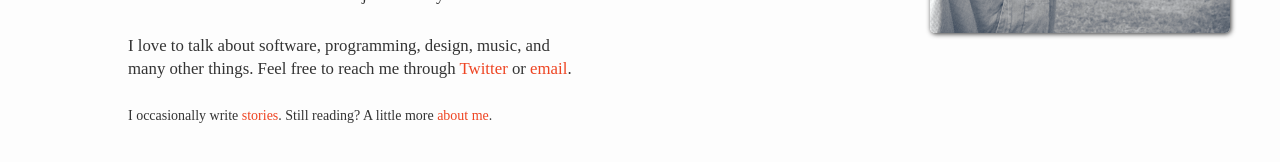
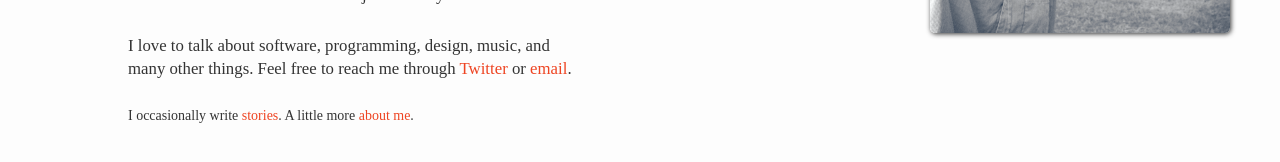
Before and after one commit to taylorlapeyre/taylorlapeyre.github.io, a Jekyll site: the page built from index.html, in a window 1280 px wide. Shown: the part 496-658 px from the top of the page. Built offline with Jekyll 4.4.1, drawn with Linux system fonts in a browser that asks for light colours.

Commit message:
change layout of about page

```diff
--- a/_layouts/page.html
+++ b/_layouts/page.html
@@ -2,6 +2,6 @@
 layout: default
 ---
 
-<section class="main">
+<section class="story">
   {{ content }}
 </section>
--- a/index.html
+++ b/index.html
@@ -20,5 +20,5 @@
   <p>
     I love to talk about software, programming, design, music, and many other things. Feel free to reach me through <a href="http://twitter.com/taylorlapeyre">Twitter</a> or <a href="mailto:taylorlapeyre@gmail.com">email</a>.
   </p>
-  <small>I occasionally write<a href="/stories.html"> stories</a>. Still reading? A little more <a href="/about.html">about me</a>.</small>
+  <small>I occasionally write<a href="/stories.html"> stories</a>. A little more <a href="/about.html">about me</a>.</small>
 </section>
```
